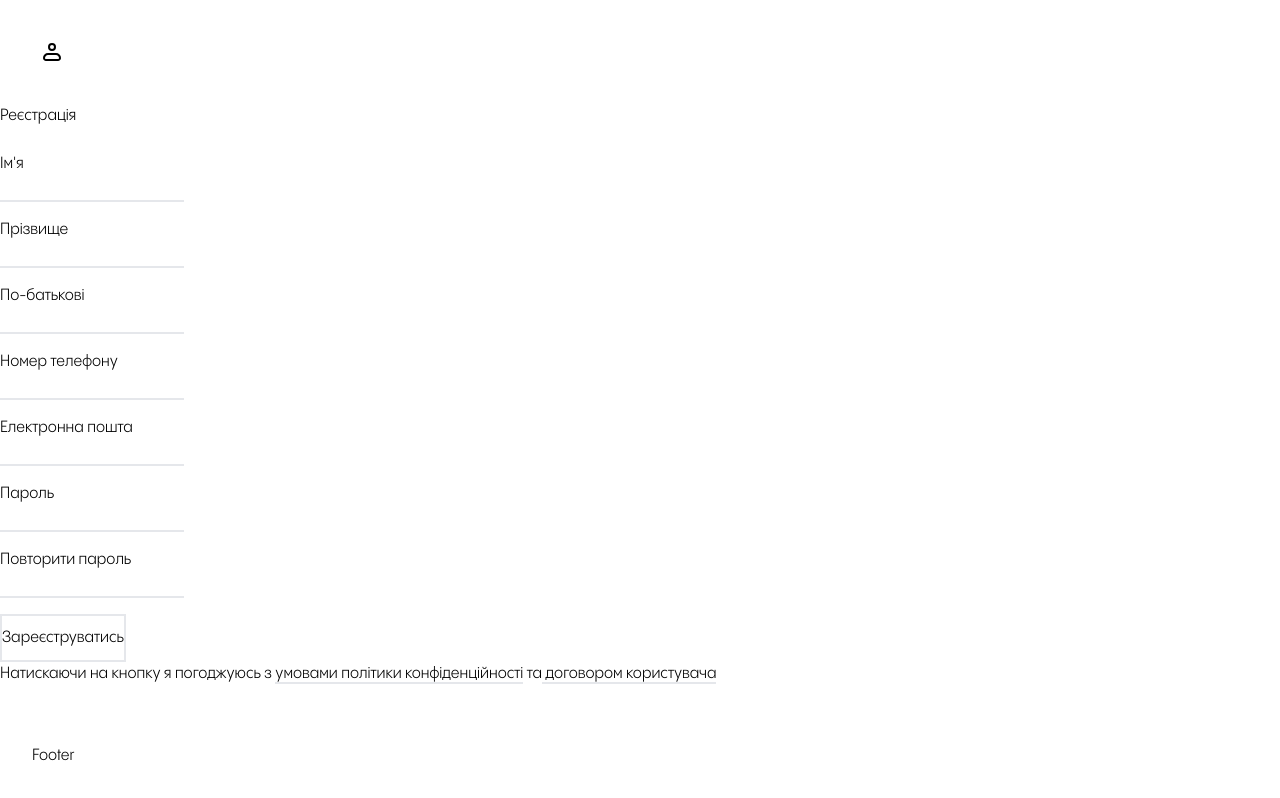
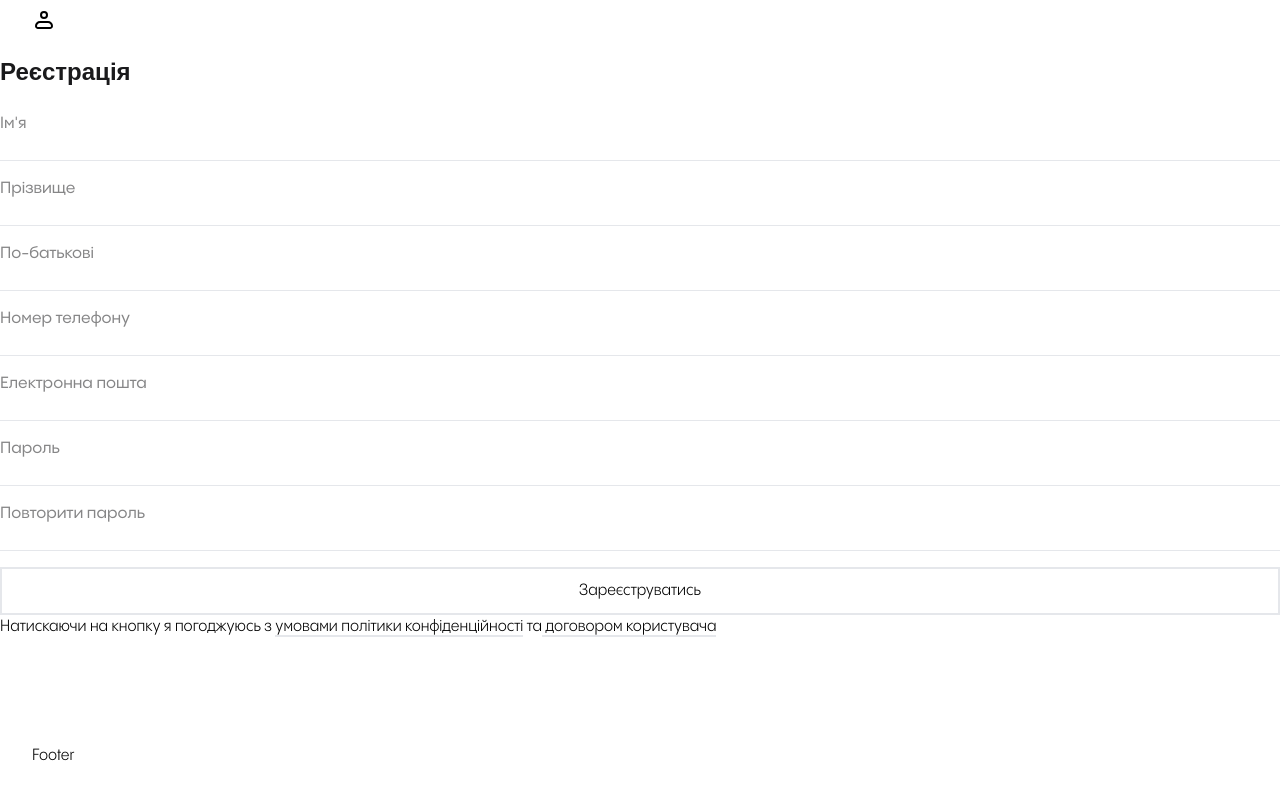
Before and after one commit to TataUA/teamchallenge_sport_store_frontend, a Next.js app: page /signup in a window 1280 px wide. Built offline with nearby package versions, Linux system fonts and the light colour scheme; a web font is replaced by a local one.

Commit message:
added colors

```diff
--- a/app/(auth)/signup/page.tsx
+++ b/app/(auth)/signup/page.tsx
@@ -6,7 +6,7 @@ import { ClientComponent } from "@/components/ClientComponent";
 export default function Page() {
   return (
     <>
-      <h1 className="mb-6">Реєстрація</h1>
+      <h1 className="mt-4 mb-6 text-2xl font-bold text-title">Реєстрація</h1>
       <ClientComponent>
         <RegisterForm />
       </ClientComponent>
--- a/app/layout.tsx
+++ b/app/layout.tsx
@@ -19,7 +19,7 @@ export default function RootLayout({ children }: RootLayoutProps) {
     <html lang="uk" className="h-full">
       <head />
       <body className="relative flex flex-col min-h-screen font-pangram antialiased">
-        <header className="p-8">
+        <header className="mx-6">
           <ClientComponent>
             <SignInButton />
           </ClientComponent>
--- a/components/RegisterForm.tsx
+++ b/components/RegisterForm.tsx
@@ -98,8 +98,11 @@ export const RegisterForm = () => {
       onSubmit={handleSubmit}
     >
       {(formik) => (
-        <Form autoComplete="on">
-          <label htmlFor="name" className="block mb-4">
+        <Form autoComplete="on" className="flex flex-col gap-4">
+          <label
+            htmlFor="name"
+            className="block text-base font-medium text-label"
+          >
             Ім&apos;я
             <Field
               id="name"
@@ -109,12 +112,15 @@ export const RegisterForm = () => {
               onChange={(e: React.ChangeEvent<HTMLInputElement>) => {
                 handleInputChange("name", e.target.value, formik.setFieldValue);
               }}
-              className="block border-b-2"
+              className="block w-full border-b"
             />
             <ErrorMessage name="name" component="div" />
           </label>
 
-          <label htmlFor="surname" className="block mb-4">
+          <label
+            htmlFor="surname"
+            className="block text-base font-medium text-label"
+          >
             Прізвище
             <Field
               id="surname"
@@ -128,12 +134,15 @@ export const RegisterForm = () => {
                   formik.setFieldValue
                 );
               }}
-              className="block border-b-2"
+              className="block w-full border-b"
             />
             <ErrorMessage name="surname" component="div" />
           </label>
 
-          <label htmlFor="patronymic" className="block mb-4">
+          <label
+            htmlFor="patronymic"
+            className="block text-base font-medium text-label"
+          >
             По-батькові
             <Field
               id="patronymic"
@@ -147,18 +156,21 @@ export const RegisterForm = () => {
                   formik.setFieldValue
                 );
               }}
-              className="block border-b-2"
+              className="block w-full border-b"
             />
             <ErrorMessage name="patronymic" component="div" />
           </label>
 
-          <label htmlFor="phone" className="block mb-4">
+          <label
+            htmlFor="phone"
+            className="block text-base font-medium text-label"
+          >
             Номер телефону
             <Field
               id="phone"
               type="text"
               name="phone"
-              className="block border-b-2"
+              className="block w-full border-b"
               value={isPhoneFocused || phone.length > 4 ? phone.trim() : ""}
               onFocus={() => {
                 setIsPhoneFocused(true);
@@ -185,7 +197,10 @@ export const RegisterForm = () => {
             <ErrorMessage name="phone" component="div" />
           </label>
 
-          <label htmlFor="email" className="block mb-4">
+          <label
+            htmlFor="email"
+            className="block text-base font-medium text-label"
+          >
             Електронна пошта
             <Field
               id="email"
@@ -199,12 +214,15 @@ export const RegisterForm = () => {
                   formik.setFieldValue
                 );
               }}
-              className="block border-b-2"
+              className="block w-full border-b"
             />
             <ErrorMessage name="email" component="div" />
           </label>
 
-          <label htmlFor="password" className="block mb-4">
+          <label
+            htmlFor="password"
+            className="block text-base font-medium text-label"
+          >
             Пароль
             <Field
               autoComplete="off"
@@ -219,19 +237,22 @@ export const RegisterForm = () => {
                   formik.setFieldValue
                 );
               }}
-              className="block border-b-2"
+              className="block w-full border-b"
             />
             <ErrorMessage name="password" component="div" />
           </label>
 
-          <label htmlFor="repeatPassword" className="block mb-4">
+          <label
+            htmlFor="repeatPassword"
+            className="block text-base font-medium text-label"
+          >
             Повторити пароль
             <Field
               autoComplete="off"
               id="repeatPassword"
               type="password"
               name="repeatPassword"
-              className="block border-b-2"
+              className="block w-full border-b"
             />
             <ErrorMessage name="repeatPassword" component="div" />
           </label>
--- a/tailwind.config.ts
+++ b/tailwind.config.ts
@@ -25,6 +25,16 @@ const config: Config = {
       margin: {
         "55": "165px",
       },
+      colors: {
+        primary: "#272728",
+        secondary: "#575758",
+        title: "#1A1A1C",
+        label: "#868687",
+        border: "#CFCFCF",
+        white: "#fff",
+        blue: "#0A4CF6",
+        red: "#DF0707",
+      },
     },
   },
   plugins: [],
```
